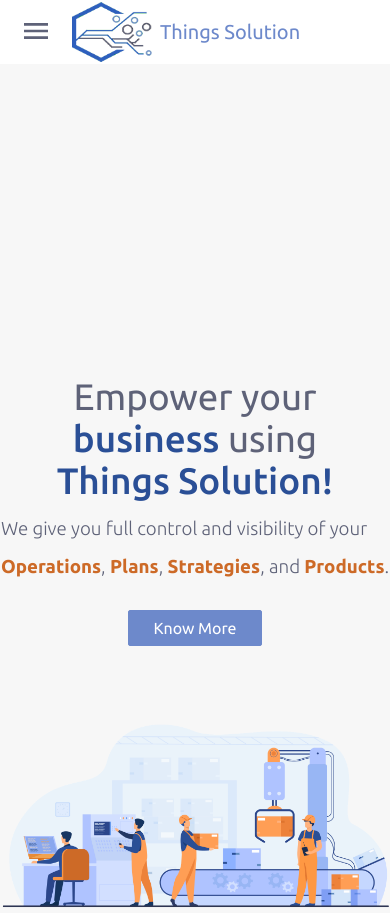
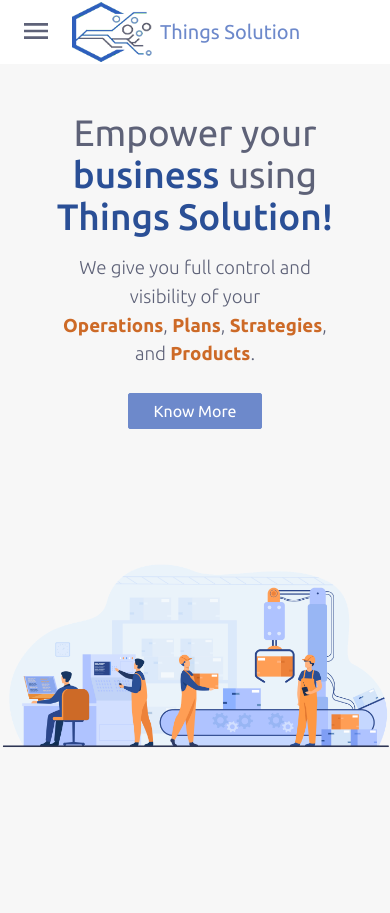
Before and after one commit to peymanahmadi/pishgam, a React (Create React App) app in the folder pishgam-frontend/: page / in a window 390 px wide. After the commit the page ends 844 px from the top, so only its background shows below. Built offline with nearby package versions, Linux system fonts and the light colour scheme.

Commit message:
Upgrade Landing Page

```diff
--- a/pishgam-frontend/src/home/components/Landing.js
+++ b/pishgam-frontend/src/home/components/Landing.js
@@ -5,23 +5,27 @@
 const Landing = () => {
   return (
     <div className={styles.landing}>
-      <div className={styles["landing-image"]}>
-        <img src={ProductionLine} alt="" />
-      </div>
       <div className={styles["landing-text"]}>
+        <div className={styles.banner}>
           <h1>
-          Empower your <span>business</span> using <span>Things Solution!</span>
+            Empower your <span>business</span> using{" "}
+            <span>Things Solution!</span>
           </h1>
           <div>
             <h3>We give you full control and visibility of your</h3>
             <h3>
-            <span>Operations</span>, <span>Plans</span>, <span>Strategies</span>
-            , and <span>Products</span>.
+              <span>Operations</span>, <span>Plans</span>,{" "}
+              <span>Strategies</span>, and <span>Products</span>.
             </h3>
           </div>
-        <div style={{ marginTop: "1rem" }}>
+          <div className={styles.btn}>
             <Button>Know More</Button>
           </div>
+        </div>
+      </div>
+
+      <div className={styles["landing-image"]}>
+        <img src={ProductionLine} alt="" />
       </div>
     </div>
   );
--- a/pishgam-frontend/src/home/components/Landing.module.scss
+++ b/pishgam-frontend/src/home/components/Landing.module.scss
@@ -3,63 +3,29 @@
   height: calc(100vh - 4.5rem);
   color: #5e6278;
   background: #f7f7f7;
+  flex-direction: row;
 
-  @media screen and (max-width: 960px) {
-    flex-direction: column-reverse;
-  }
-
-  .landing-image {
-    // background-color: antiquewhite;
-    position: absolute;
-    top: 40%;
-    left: 50%;
-    width: 50%;
-    height: auto;
-    display: flex;
-    align-items: center;
-    justify-content: flex-end;
-
-    img {
-      width: 100%;
-      margin-right: 5rem;
-    }
-
-    @media screen and (max-width: 960px) {
-      position: relative;
-      top: 10%;
-      left: 0;
-      width: 100%;
-      height: auto;
-      display: block;
-
-      img {
-        margin-right: 0;
-      }
-    }
+  @media screen and (max-width: 1024px) {
+    flex-direction: column;
   }
 
   .landing-text {
-    font-family: "Ubuntu", sans-serif;
-    // background-color: burlywood;
-    position: absolute;
-    top: 20%;
-    left: 5%;
-    width: 40%;
-    height: 50%;
     display: flex;
     flex-direction: column;
     align-items: center;
     justify-content: center;
 
+    .banner {
+      margin: 1rem;
+      padding: 2rem;
+
       h1 {
-      // line-height: 2.5rem;
         font-weight: 400;
         font-size: 2.3rem;
         margin-bottom: 1rem;
         text-align: center;
 
         span {
-        // color: #009036;
           color: #2a4f96;
           font-weight: 500;
         }
@@ -67,7 +33,8 @@
 
       h3 {
         font-weight: 300;
-      margin-bottom: 1rem;
+        line-height: 1.8rem;
+        text-align: center;
 
         span {
           color: #cd6a27;
@@ -75,16 +42,23 @@
         }
       }
 
-    @media screen and (max-width: 960px) {
-      position: relative;
-      top: 0;
-      left: 0;
-      width: 100%;
-      height: auto;
-
-      h1 {
-        width: 80%;
+      .btn {
+        text-align: center;
+        margin-top: 1.5rem;
       }
     }
   }
+
+  .landing-image {
+    width: 100%;
+    height: 100%;
+    display: flex;
+    align-items: center;
+    justify-content: flex-end;
+
+    img {
+      width: 100%;
+      height: auto;
     }
+  }
+}
```
Also changed, not shown: pishgam-frontend/src/home/pages/Home.js (+4 -4 lines). Lines whose indentation alone changed are shown as unchanged.
